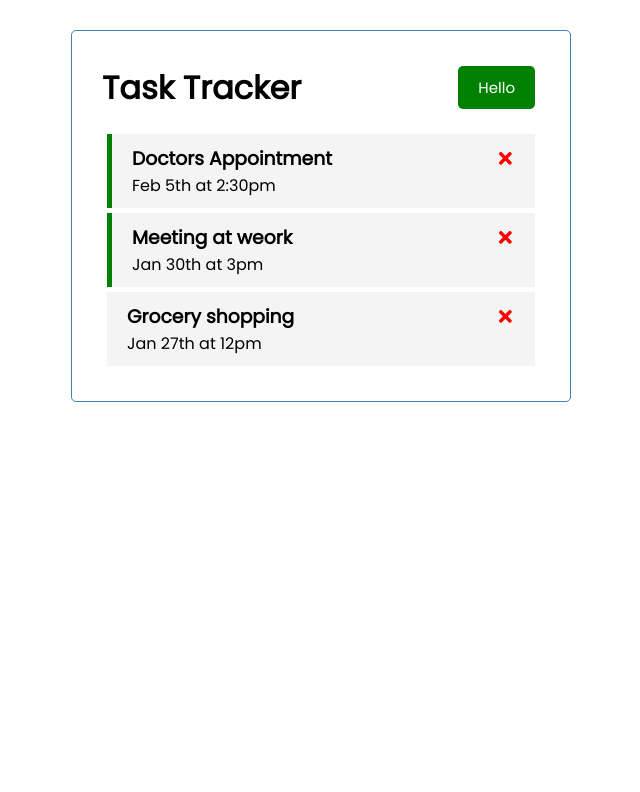
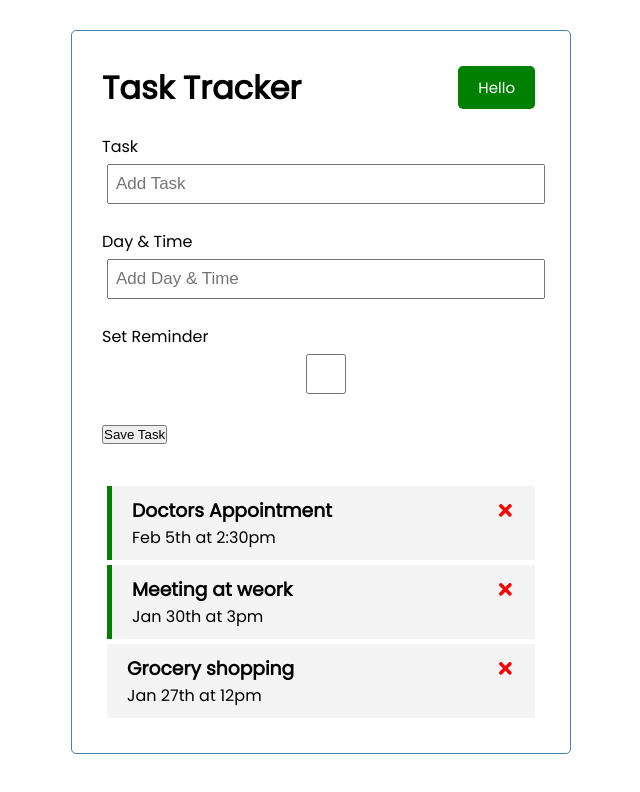
Before and after one commit to Paul-kav/my-task-tracker, a React (Create React App) app: page / in a window 1280 px wide. Shown: the top 792 px of the page, without its empty margins (319-959 px from the left). Built offline with nearby package versions, Linux system fonts and the light colour scheme.

Commit message:
Added the add task component

```diff
--- a/src/App.js
+++ b/src/App.js
@@ -1,5 +1,6 @@
 
 import Header from "./components/Header";
+import AddTask from "./components/AddTask";
 import Tasks from "./components/Tasks";
 import {useState} from 'react';
 
@@ -37,13 +38,15 @@
       )
     )
   }
+
+  //Add Task
+
   return (
     <div className='container'>
       <Header />
+      <AddTask />
       {tasks.length > 0 ? (
-      <Tasks
-      tasks={tasks}
-      onDelete={deleteTask}
+      <Tasks tasks={tasks} onDelete={deleteTask}
       onToggle={toggleReminder}/>
       ) : (
         'No Tasks To Show'
--- /dev/null
+++ b/src/components/AddTask.js
@@ -0,0 +1,23 @@
+import React from 'react'
+
+const AddTask = () => {
+  return (
+    <form className='add-form'>
+      <div className='form-control'>
+        <label>Task</label>
+        <input type='text' placeholder='Add Task' />
+      </div>
+      <div className='form-control'>
+        <label>Day & Time</label>
+        <input type='text' placeholder='Add Day & Time' />
+      </div>
+      <div className='form-control'>
+        <label>Set Reminder</label>
+        <input type='checkbox'  />
+      </div>
+      <input type='submit' value='Save Task'/>
+    </form>
+  )
+}
+
+export default AddTask
```
